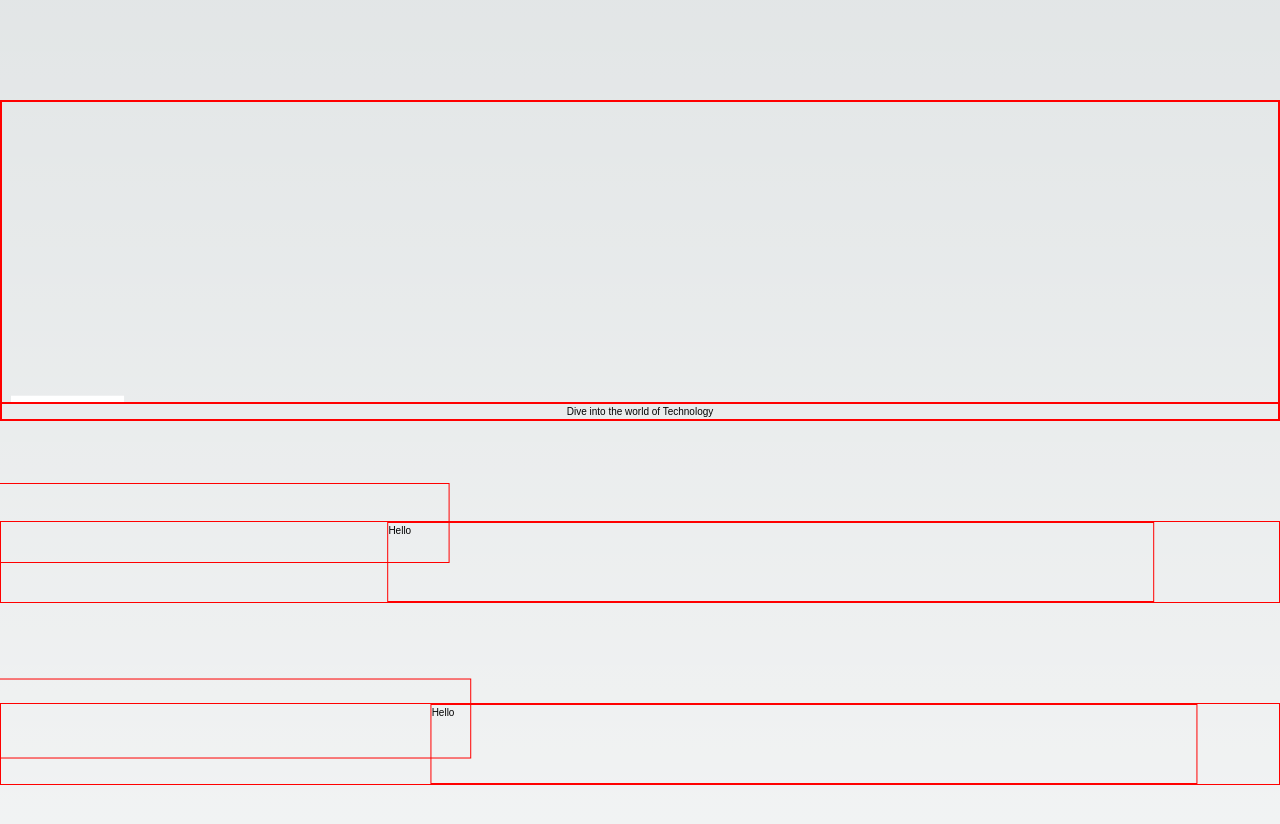
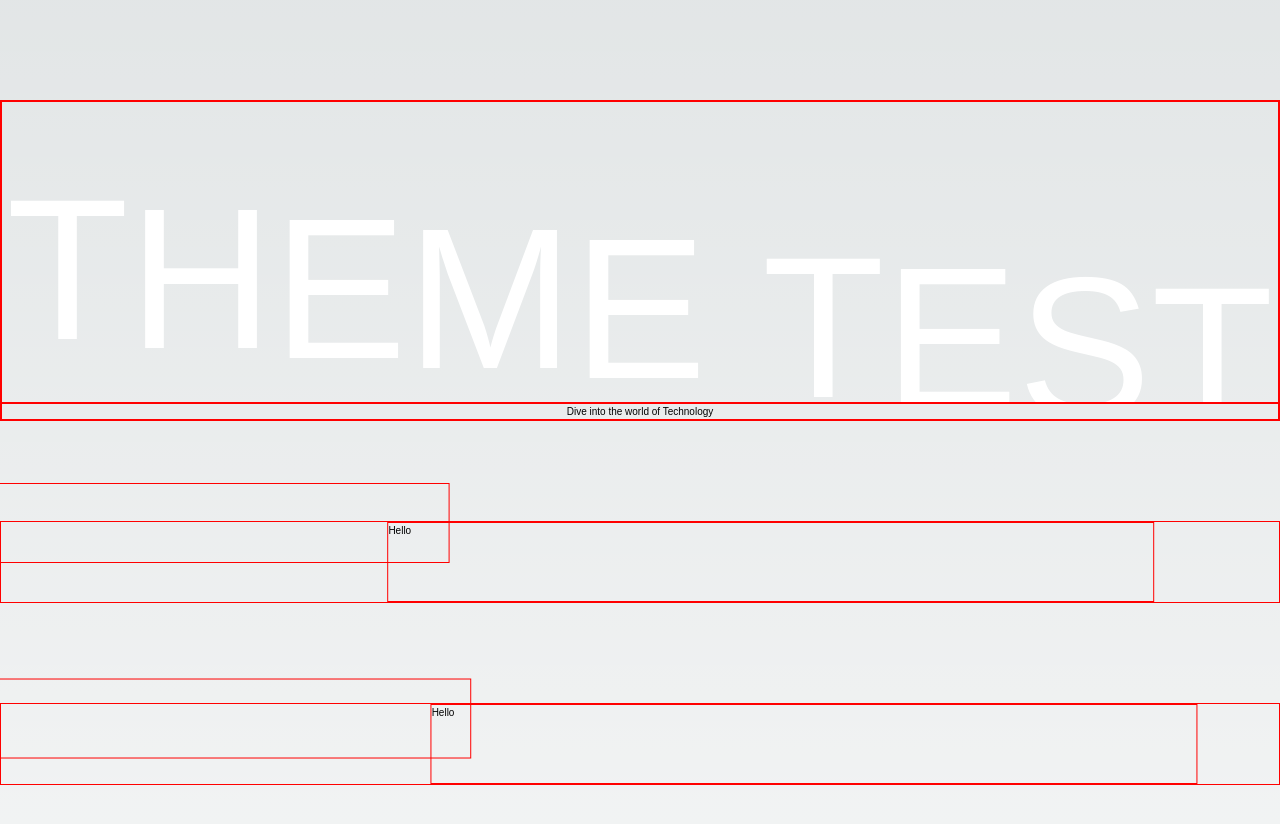
Before and after one commit to fluxus-iiti/fluxus-2024, a Next.js app: page / in a window 1280 px wide. Shown: the part 700-1524 px from the top of the page. Built offline with nearby package versions, Linux system fonts and the light colour scheme.

Commit message:
adds another animation

```diff
--- a/src/webpages/AnimatedTest.jsx
+++ b/src/webpages/AnimatedTest.jsx
@@ -21,7 +21,7 @@ const ThemeText = () => {
             const delay = useTransform(
               scrollYProgress,
               [0, 1],
-              [`${80 + 5 * index}vh`, "-10vh"]
+              [`${20 + 3 * index}vh`, "-10vh"]
             );
             if (index === 5) {
               return (
```
